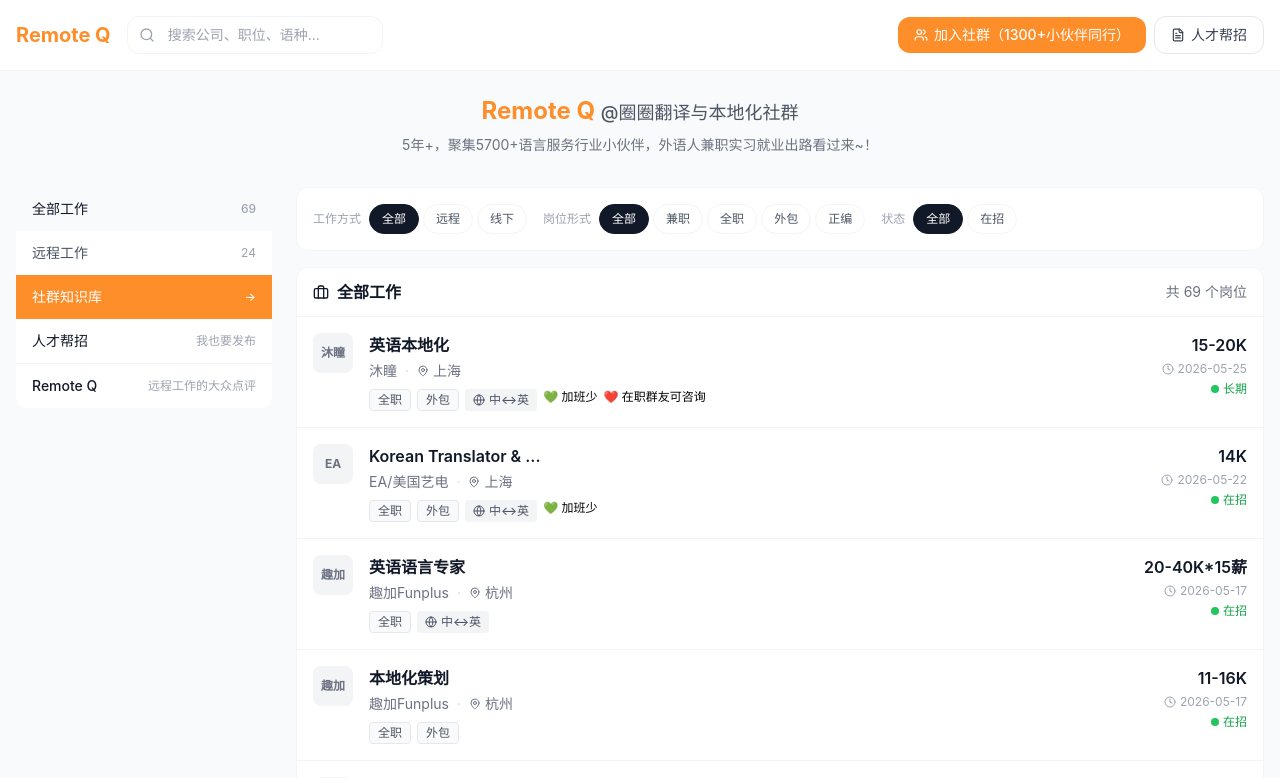
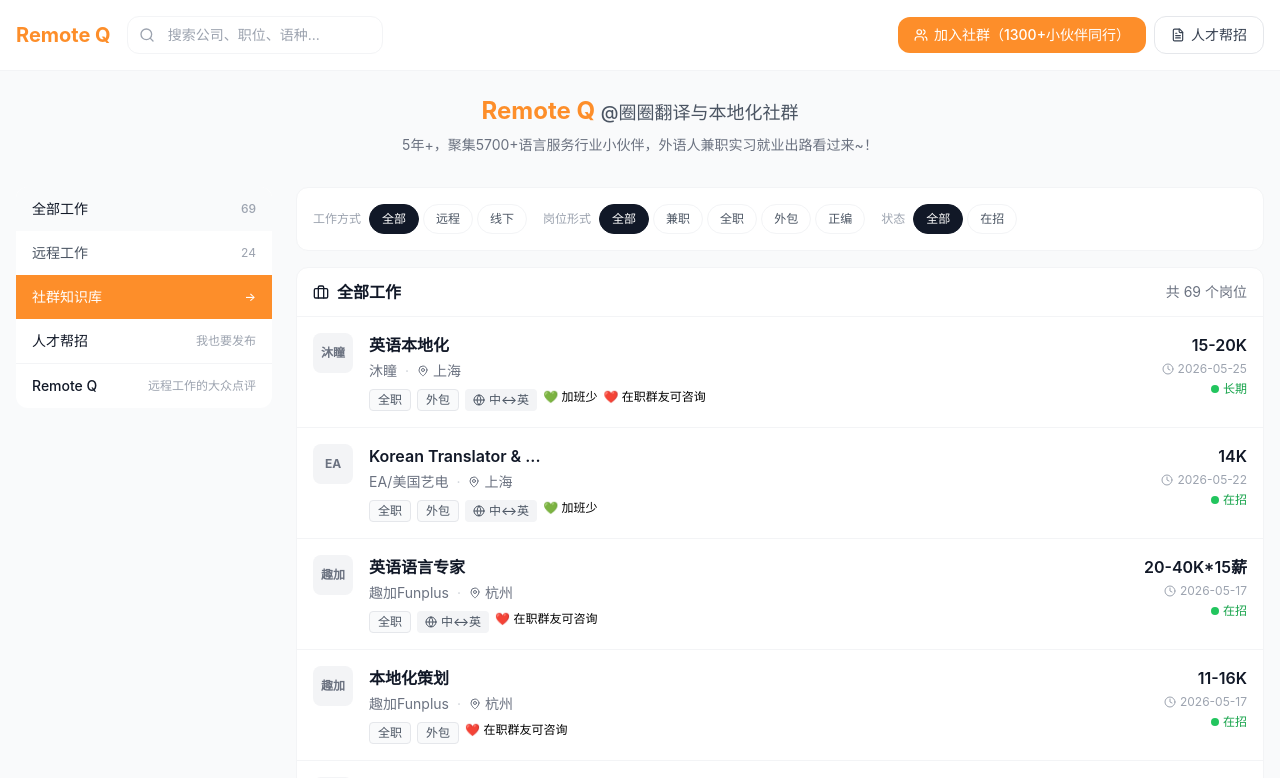
Before and after one commit to quanquan-code/remote-q-web, a React (Vite) app: page / in a window 1280 px wide. Shown: the top 778 px of the page. Built offline with nearby package versions, Linux system fonts and the light colour scheme.

Commit message:
feat: add 在职群友可咨询 tag for Funplus jobs

```diff
--- a/src/pages/Jobs.jsx
+++ b/src/pages/Jobs.jsx
@@ -511,8 +511,8 @@
                                 💚 加班少
                               </span>
                             )}
-                            {/* 推动转化标签：沐瞳 小红心 = 在职群友可咨询 */}
-                            {job.company?.includes('沐瞳') && (
+                            {/* 推动转化标签：沐瞳/趣加 小红心 = 在职群友可咨询 */}
+                            {(job.company?.includes('沐瞳') || job.company?.includes('趣加')) && (
                               <span className="text-xs">
                                 ❤️ 在职群友可咨询
                               </span>
```
